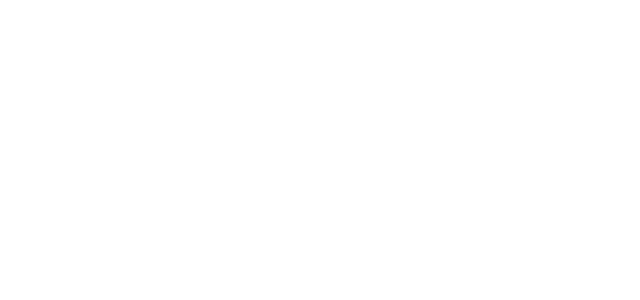
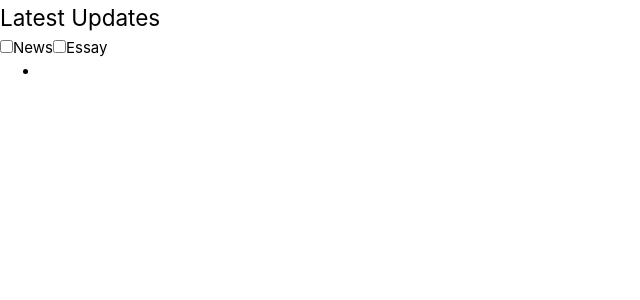
Before and after one commit to maksym-kharchenko1991/coding-task, a Vue app: page / in a window 1280 px wide. Shown: the top 300 px of the page, without its empty margins (0-640 px from the left). Built offline with nearby package versions, Linux system fonts and the light colour scheme.

Commit message:
create ArticleList component, add its structure, remove unnecessary styles

```diff
--- a/src/App.vue
+++ b/src/App.vue
@@ -1,7 +1,15 @@
+<script>
+import ArticleList from './components/ArticleList.vue';
 
+export default {
+	components: {
+		ArticleList
+	}
+};
+</script>
 
 <template>
-
-  <main>
-  </main>
+	<div id="app">
+		<ArticleList />
+	</div>
 </template>
--- a/src/assets/base.css
+++ b/src/assets/base.css
@@ -1,55 +1,3 @@
-/* color palette from <https://github.com/vuejs/theme> */
-:root {
-  --vt-c-white: #ffffff;
-  --vt-c-white-soft: #f8f8f8;
-  --vt-c-white-mute: #f2f2f2;
-
-  --vt-c-black: #181818;
-  --vt-c-black-soft: #222222;
-  --vt-c-black-mute: #282828;
-
-  --vt-c-indigo: #2c3e50;
-
-  --vt-c-divider-light-1: rgba(60, 60, 60, 0.29);
-  --vt-c-divider-light-2: rgba(60, 60, 60, 0.12);
-  --vt-c-divider-dark-1: rgba(84, 84, 84, 0.65);
-  --vt-c-divider-dark-2: rgba(84, 84, 84, 0.48);
-
-  --vt-c-text-light-1: var(--vt-c-indigo);
-  --vt-c-text-light-2: rgba(60, 60, 60, 0.66);
-  --vt-c-text-dark-1: var(--vt-c-white);
-  --vt-c-text-dark-2: rgba(235, 235, 235, 0.64);
-}
-
-/* semantic color variables for this project */
-:root {
-  --color-background: var(--vt-c-white);
-  --color-background-soft: var(--vt-c-white-soft);
-  --color-background-mute: var(--vt-c-white-mute);
-
-  --color-border: var(--vt-c-divider-light-2);
-  --color-border-hover: var(--vt-c-divider-light-1);
-
-  --color-heading: var(--vt-c-text-light-1);
-  --color-text: var(--vt-c-text-light-1);
-
-  --section-gap: 160px;
-}
-
-@media (prefers-color-scheme: dark) {
-  :root {
-    --color-background: var(--vt-c-black);
-    --color-background-soft: var(--vt-c-black-soft);
-    --color-background-mute: var(--vt-c-black-mute);
-
-    --color-border: var(--vt-c-divider-dark-2);
-    --color-border-hover: var(--vt-c-divider-dark-1);
-
-    --color-heading: var(--vt-c-text-dark-1);
-    --color-text: var(--vt-c-text-dark-2);
-  }
-}
-
 *,
 *::before,
 *::after {
--- a/src/assets/main.css
+++ b/src/assets/main.css
@@ -1,35 +1 @@
 @import './base.css';
-
-#app {
-  max-width: 1280px;
-  margin: 0 auto;
-  padding: 2rem;
-  font-weight: normal;
-}
-
-a,
-.green {
-  text-decoration: none;
-  color: hsla(160, 100%, 37%, 1);
-  transition: 0.4s;
-  padding: 3px;
-}
-
-@media (hover: hover) {
-  a:hover {
-    background-color: hsla(160, 100%, 37%, 0.2);
-  }
-}
-
-@media (min-width: 1024px) {
-  body {
-    display: flex;
-    place-items: center;
-  }
-
-  #app {
-    display: grid;
-    grid-template-columns: 1fr 1fr;
-    padding: 0 2rem;
-  }
-}
--- /dev/null
+++ b/src/components/ArticleList.vue
@@ -0,0 +1,18 @@
+<script>
+
+</script>
+
+<template>
+    <div class="wrapper">
+        <h2>Latest Updates</h2>
+        <div class="pagesList">
+            <label><input type="checkbox">News</label>
+            <label><input type="checkbox">Essay</label>
+            <ul>
+                <li>
+                    <a></a>
+                </li>
+            </ul>
+        </div>
+    </div>
+</template>
```
